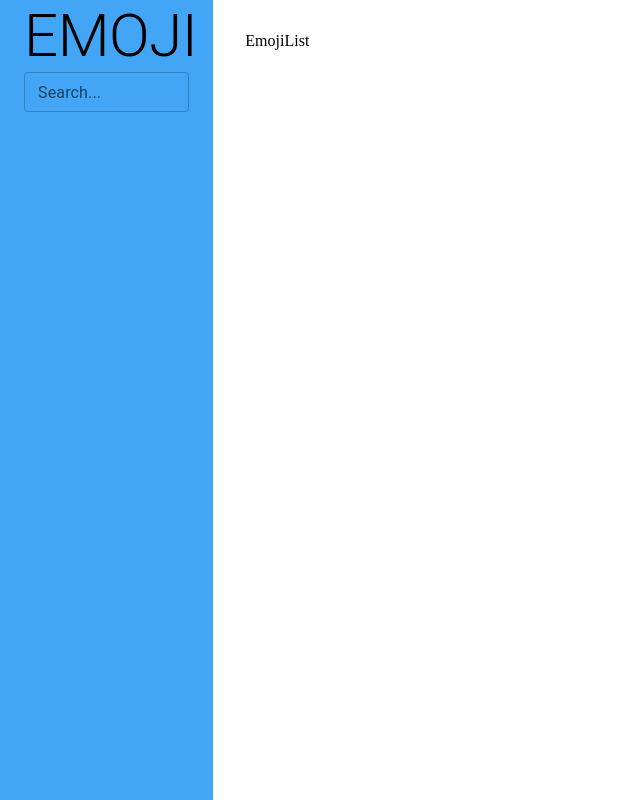
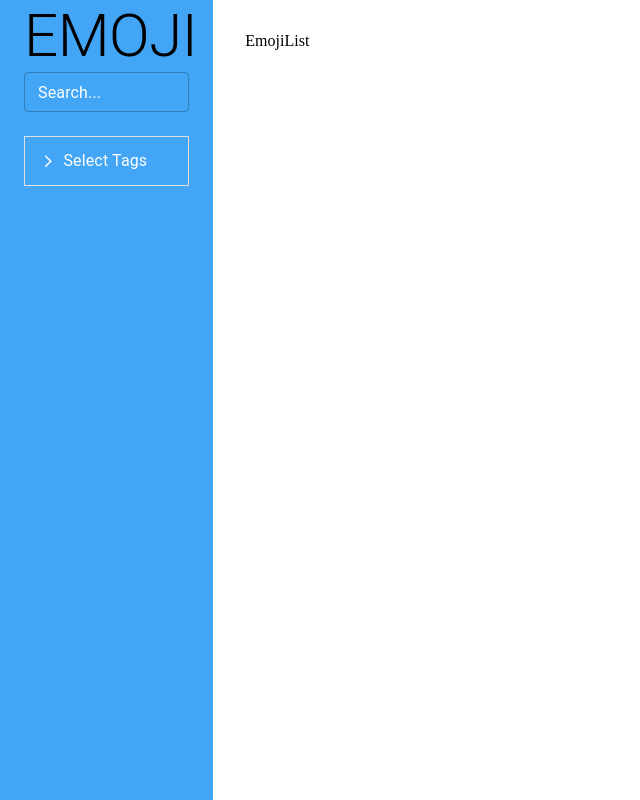
Before and after one commit to Lucifer8729/react-emoji-search-app, a React (Create React App) app: page / in a window 1280 px wide. Shown: the whole page, without its empty margins (0-640 px from the left). Built offline with nearby package versions, Linux system fonts and the light colour scheme.

Commit message:
added TagsList component

```diff
--- a/package.json
+++ b/package.json
@@ -5,6 +5,7 @@
   "dependencies": {
     "@emotion/react": "^11.4.1",
     "@emotion/styled": "^11.3.0",
+    "@mui/icons-material": "^5.0.1",
     "@mui/material": "^5.0.2",
     "@mui/styles": "^5.0.1",
     "@mui/system": "^5.0.2",
--- a/src/components/SearchField/SearchField.jsx
+++ b/src/components/SearchField/SearchField.jsx
@@ -1,6 +1,7 @@
 import React from "react";
 
 import { TextField } from "@mui/material";
+import { withStyles } from "@mui/styles";
 import { createTheme, ThemeProvider } from "@mui/material/styles";
 
 const theme = createTheme({
@@ -11,12 +12,36 @@ const theme = createTheme({
   },
 });
 
-const SearchField = () => {
+const styles = (theme) => ({
+  multilineColor: {
+    color: "white",
+  },
+
+  "& .MuiOutlinedInput-notchedOutline": {
+    borderColor: "white",
+  },
+  "&:hover .MuiOutlinedInput-notchedOutline": {
+    borderColor: "white",
+  },
+  "&.Mui-focused .MuiOutlinedInput-notchedOutline": {
+    borderColor: "white",
+  },
+});
+
+const SearchField = (props) => {
+  const { classes } = props;
+
   return (
     <ThemeProvider theme={theme}>
-      <TextField size="small" label="Search..." variant="outlined" />
+      <TextField
+        sx={{ width: "100%" }}
+        size="small"
+        label="Search..."
+        variant="outlined"
+        InputLabelProps={{ className: classes.multilineColor }}
+      />
     </ThemeProvider>
   );
 };
 
-export default SearchField;
+export default withStyles(styles)(SearchField);
--- /dev/null
+++ b/src/components/SearchField/styles.jsx
@@ -0,0 +1,3 @@
+const styles = {
+  TextField: {},
+};
--- a/src/components/SearchPanel/SearchPanel.jsx
+++ b/src/components/SearchPanel/SearchPanel.jsx
@@ -3,6 +3,7 @@ import React from "react";
 import { Box, Container, Typography } from "@mui/material";
 
 import SearchField from "../SearchField/SearchField";
+import TagsList from "../TagsList/TagsList";
 
 const SearchPanel = () => {
   return (
@@ -16,6 +17,7 @@ const SearchPanel = () => {
       <Container>
         <Typography variant="h2">EMOJI</Typography>
         <SearchField />
+        <TagsList />
       </Container>
     </Box>
   );
--- /dev/null
+++ b/src/components/TagsList/TagsList.jsx
@@ -0,0 +1,109 @@
+import React from "react";
+import { styled } from "@mui/material/styles";
+import ArrowForwardIosSharpIcon from "@mui/icons-material/ArrowForwardIosSharp";
+import MuiAccordion from "@mui/material/Accordion";
+import MuiAccordionSummary from "@mui/material/AccordionSummary";
+import MuiAccordionDetails from "@mui/material/AccordionDetails";
+import { Box, Chip, Typography, Divider } from "@mui/material";
+
+const Accordion = styled((props) => (
+  <MuiAccordion disableGutters elevation={0} square {...props} />
+))(({ theme }) => ({
+  border: `1px solid ${theme.palette.divider}`,
+  "&:not(:last-child)": {
+    borderBottom: 0,
+  },
+  "&:before": {
+    display: "none",
+  },
+}));
+
+const AccordionSummary = styled((props) => (
+  <MuiAccordionSummary
+    expandIcon={
+      <ArrowForwardIosSharpIcon sx={{ fontSize: "0.9rem", color: "white" }} />
+    }
+    {...props}
+  />
+))(({ theme }) => ({
+  backgroundColor:
+    theme.palette.mode === "dark" ? "rgba(255, 255, 255, .05)" : "#42a5f5",
+  flexDirection: "row-reverse",
+  "& .MuiAccordionSummary-expandIconWrapper.Mui-expanded": {
+    transform: "rotate(90deg)",
+  },
+  "& .MuiAccordionSummary-content": {
+    marginLeft: theme.spacing(1),
+  },
+}));
+
+const AccordionDetails = styled(MuiAccordionDetails)(({ theme }) => ({
+  padding: theme.spacing(2),
+  borderTop: "1px solid rgba(0, 0, 0, .125)",
+}));
+
+const tags = ["happy", "sad", "angry", "sleepy"];
+
+const TagsList = () => {
+  const [expanded, setExpanded] = React.useState("");
+  const [selectedTags, setSelectedTags] = React.useState([]);
+
+  const handleChange = (panel) => (event, newExpanded) => {
+    setExpanded(newExpanded ? panel : false);
+  };
+
+  const handleDelete = (tag) => {
+    setSelectedTags((prevValue) => prevValue.filter((val) => val !== tag));
+  };
+
+  const handleClick = (tag) => {
+    if (!selectedTags.find((val) => tag === val)) {
+      setSelectedTags((prevValue) => [...prevValue, tag]);
+    }
+  };
+
+  return (
+    <Box mt={3}>
+      <Accordion
+        expanded={expanded === "panel1"}
+        onChange={handleChange("panel1")}
+      >
+        <AccordionSummary aria-controls="panel1d-content" id="panel1d-header">
+          <Typography sx={{ color: "white" }}>Select Tags</Typography>
+        </AccordionSummary>
+        <AccordionDetails>
+          {selectedTags.length !== 0 ? (
+            <>
+              {selectedTags.map((tag, i) => (
+                <Chip
+                  key={i}
+                  sx={{ mr: 1, mb: 1 }}
+                  label={tag}
+                  size="small"
+                  color="primary"
+                  variant="filled"
+                  onDelete={() => handleDelete(tag)}
+                />
+              ))}
+              <Divider sx={{ mb: 1 }} />
+            </>
+          ) : null}
+          {tags.map((tag, i) => (
+            <Chip
+              key={i}
+              sx={{ mr: 1, mb: 1 }}
+              label={tag}
+              size="small"
+              color="primary"
+              variant="outlined"
+              clickable={true}
+              onClick={() => handleClick(tag)}
+            />
+          ))}
+        </AccordionDetails>
+      </Accordion>
+    </Box>
+  );
+};
+
+export default TagsList;
```
Also changed, not shown: 1 other file (tests, documents, lock files or other folders).
